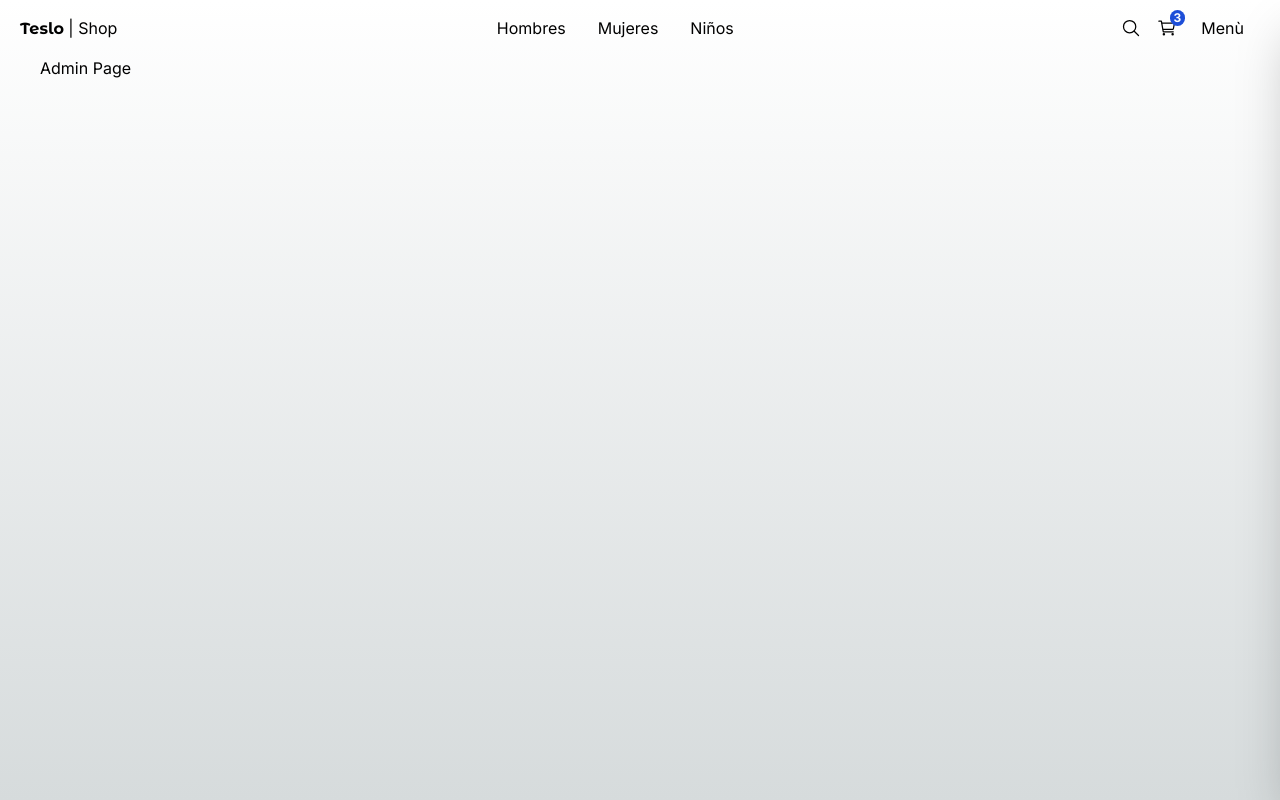
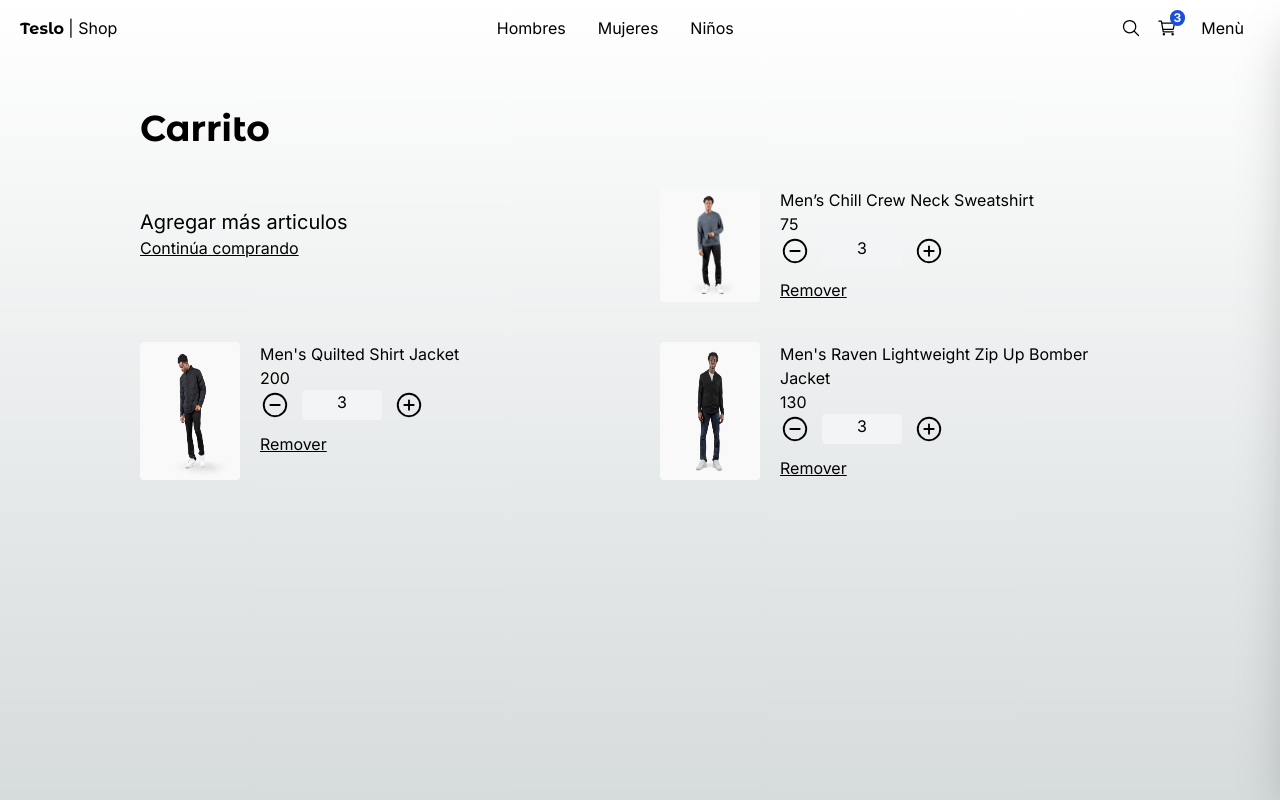
Before and after one commit to UrielQuiroz/teslo-shop, a Next.js app: page /cart in a window 1280 px wide. Built offline with nearby package versions, Linux system fonts and the light colour scheme.

Commit message:
Carrito de compras

```diff
--- a/src/app/(shop)/cart/page.tsx
+++ b/src/app/(shop)/cart/page.tsx
@@ -1,8 +1,56 @@
+import Link from "next/link";
+import { QuantitySelector, Title } from "@/components";
+import { initialData } from "@/seed/seed";
+import Image from "next/image";
+
+const productsInCart = [
+  initialData.products[0],
+  initialData.products[1],
+  initialData.products[2],
+]
 
 export default function () {
   return (
-    <div>
-      <h1>Admin Page</h1>
+    <div className="flex justify-center items-center mb-72 px-10 sm:px-0">
+      <div className="flex flex-col w-[1000px]">
+
+        <Title title="Carrito"/>
+
+        <div className="grid grid-cols-1 sm:grid-cols-2 gap-10">
+
+          {/* CARRITO */}
+          <div className="flex flex-col mt-5">
+            <span className="text-xl">Agregar más articulos</span>
+            <Link href="/" className="underline mb-5">
+              Continúa comprando
+            </Link>
+          </div>
+
+          {/* ARTICULOS */}
+          {productsInCart.map(product => (
+            <div key={product.slug} className="flex">
+              <Image
+                src={`/products/${product.images[0]}`}
+                width={100}
+                height={100}
+                alt={product.title}
+                className="mr-5 rounded"/>
+
+              <div>
+                <p>{product.title}</p>
+                <p>{product.price}</p>
+                <QuantitySelector
+                  quantity={3}/>
+
+                <button className="underline mt-3">
+                  Remover
+                </button>
+              </div>
+            </div>
+          ))}
+        </div>
+
+      </div>
     </div>
   );
 }
```
